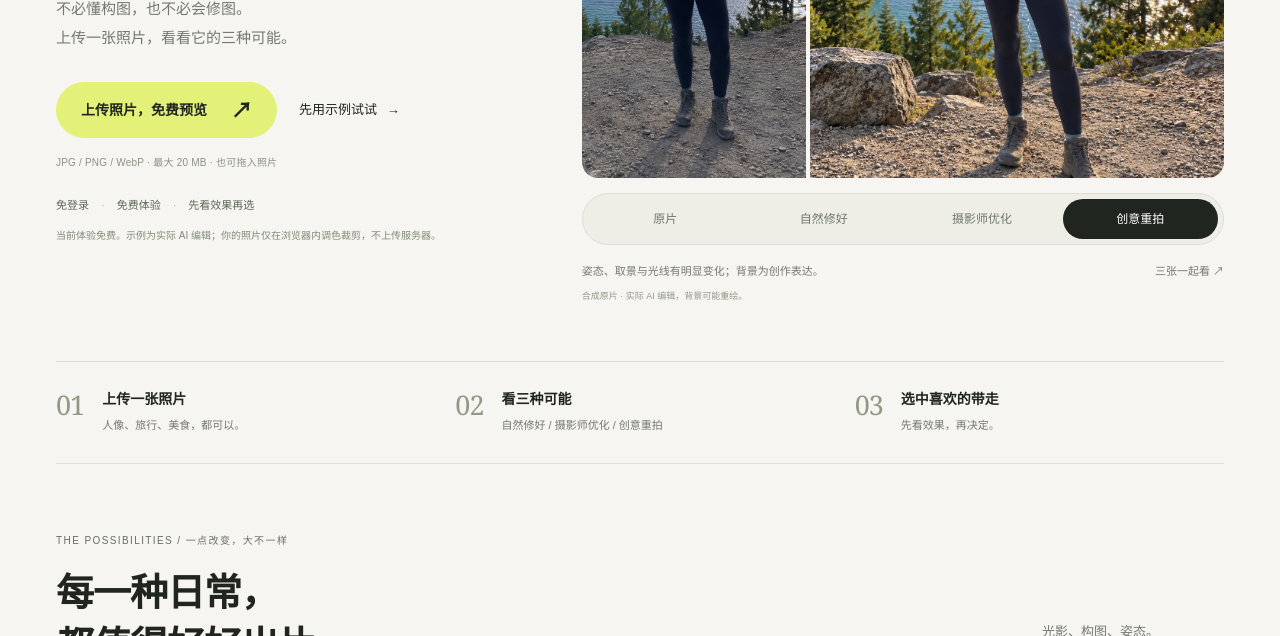
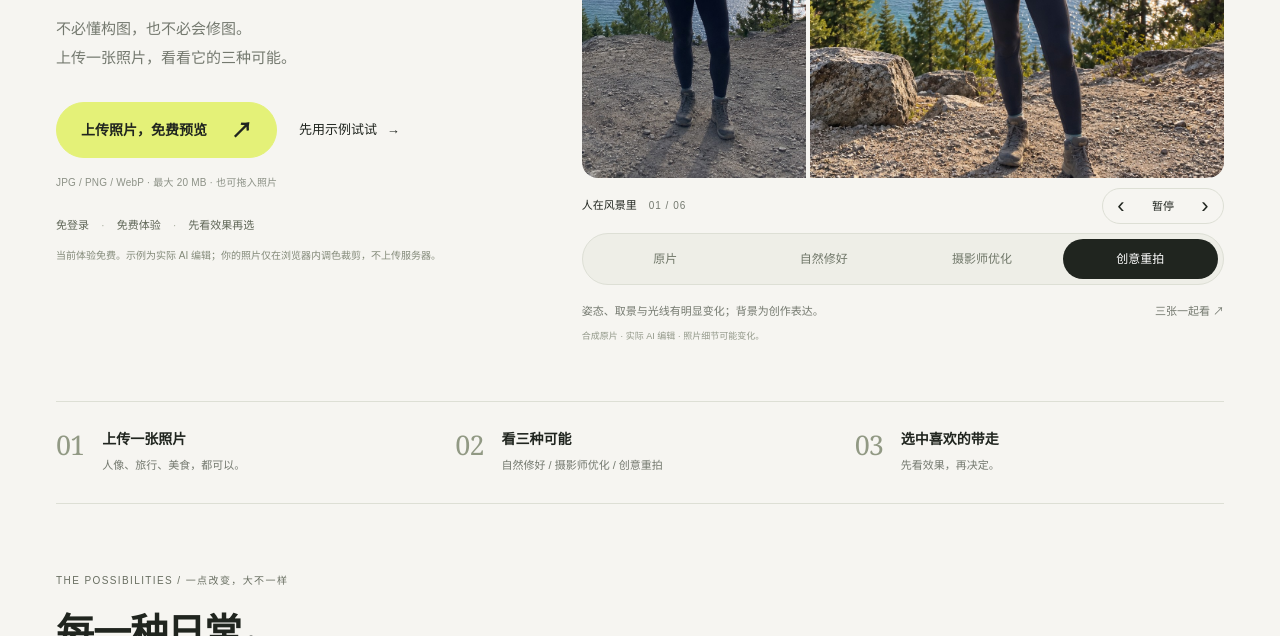
Before and after one commit to 335083474/ai-photographer, a plain HTML site: page site/index.html in a window 1280 px wide. Shown: the part 464-1100 px from the top of the page. Drawn offline with Linux system fonts and the light colour scheme.

Commit message:
Replace hero seam icon with a rotating photo comparison gallery

```diff
--- a/site/index.html
+++ b/site/index.html
@@ -4,7 +4,7 @@
 <meta charset="utf-8"><meta name="viewport" content="width=device-width,initial-scale=1"><meta name="theme-color" content="#f6f5f1">
 <meta name="description" content="光屿 AI 摄影工作室：把随手一拍，变成心动一张。上传一张照片，比较自然修好、摄影师优化、创意重拍三种方向。免登录体验。">
 <title>光屿 AI 摄影师 · 让日常，多一点出片</title>
-<link rel="icon" href="assets/favicon.svg" type="image/svg+xml"><link rel="stylesheet" href="journey.css?v=workflow-20261015"><script src="preview-config.js"></script><script src="journey.js?v=workflow-20261015" defer></script>
+<link rel="icon" href="assets/favicon.svg" type="image/svg+xml"><link rel="stylesheet" href="journey.css?v=carousel-20261015"><script src="preview-config.js"></script><script src="journey.js?v=carousel-20261015" defer></script>
 </head>
 <body>
 <header class="site-header container">
@@ -19,10 +19,11 @@
       <div class="hero-intro"><p class="kicker"><span class="status-dot" aria-hidden="true"></span> 给生活一点光 / AI 摄影工作室</p><h1 id="hero-title">把随手一拍，<br>变成<span class="highlight">心动一张。</span></h1><p class="hero-description">不必懂构图，也不必会修图。<br>上传一张照片，看看它的三种可能。</p></div>
       <div class="hero-actions"><div class="upload-entry" id="upload-drop"><button class="button primary large" data-upload>上传照片，免费预览 <span aria-hidden="true">↗</span></button><button class="text-action sample-entry" id="try-sample">先用示例试试 <span aria-hidden="true">→</span></button><p class="file-note">JPG / PNG / WebP · 最大 20 MB <span class="drop-hint">· 也可拖入照片</span></p></div><div class="purchase-note"><span>免登录</span><span>免费体验</span><span>先看效果再选</span></div><p class="demo-notice">示例为实际 AI 编辑；上传照片暂用本地调色与裁剪演示。</p></div>
     </div>
-    <figure class="hero-example" aria-label="逆光旅行照的原片与修图结果对比">
-      <div class="hero-photo-stage"><figure class="hero-before"><img id="hero-original" alt="逆光旅行照合成原片"><figcaption class="photo-label">原片 <span>BEFORE</span></figcaption></figure><figure class="hero-after"><img id="hero-image" alt="" fetchpriority="high"><figcaption class="photo-label accent" id="hero-image-label">创意重拍</figcaption></figure><span class="comparison-seam" aria-hidden="true">↗</span></div>
+    <figure class="hero-example" role="region" aria-roledescription="轮播" aria-label="照片修改前后对比">
+      <div class="hero-photo-stage"><figure class="hero-before"><img id="hero-original" alt="逆光旅行照合成原片"><figcaption class="photo-label">原片 <span>BEFORE</span></figcaption></figure><figure class="hero-after"><img id="hero-image" alt="" fetchpriority="high"><figcaption class="photo-label accent" id="hero-image-label">创意重拍</figcaption></figure></div>
+      <div class="hero-carousel-bar"><p><span id="hero-case-kind">人在风景里</span><span id="hero-case-count">01 / 06</span></p><div class="hero-carousel-controls" role="group" aria-label="照片轮播控制"><button id="hero-previous" aria-label="上一组照片" disabled>‹</button><button id="hero-rotation" aria-label="暂停自动轮播" disabled>暂停</button><button id="hero-next" aria-label="下一组照片" disabled>›</button></div></div><p class="visually-hidden" id="hero-slide-status" role="status"></p>
       <div class="example-tabs" role="group" aria-label="首页示例版本"><button data-hero-level="original" aria-pressed="false">原片</button><button data-hero-level="natural" aria-pressed="false">自然修好</button><button data-hero-level="photographer" aria-pressed="false">摄影师优化</button><button data-hero-level="creative" aria-pressed="true">创意重拍</button></div>
-      <figcaption class="example-caption"><span id="hero-change">从逆光随拍，到更有氛围的旅行照。</span><button class="text-action" id="open-hero-case">三张一起看 ↗</button></figcaption><p class="source-note">合成原片 · 实际 AI 编辑，背景可能重绘。</p>
+      <figcaption class="example-caption"><span id="hero-change">从逆光随拍，到更有氛围的旅行照。</span><button class="text-action" id="open-hero-case">三张一起看 ↗</button></figcaption><p class="source-note" id="hero-source">合成原片 · 实际 AI 编辑，背景可能重绘。</p>
     </figure>
   </section>
   <section class="journey-steps container" id="how-it-works" aria-label="三步体验"><div class="journey-step"><span class="step-number">01</span><div><h2>上传一张照片</h2><p>人像、旅行、美食，都可以。</p></div></div><div class="journey-step"><span class="step-number">02</span><div><h2>看三种可能</h2><p>自然修好 / 摄影师优化 / 创意重拍</p></div></div><div class="journey-step"><span class="step-number">03</span><div><h2>选中喜欢的带走</h2><p>先看效果，再决定。</p></div></div></section>
--- a/site/journey.js
+++ b/site/journey.js
@@ -10,6 +10,9 @@
   const summaries={natural:'轻调光线与色彩',photographer:'更突出主体与层次',creative:'尝试新的视角与氛围'};
   const jobKey='light-isle-journey-job',sampleKey='light-isle-journey-sample',orderKey='light-isle-journey-order';
   let cases=[],heroLevel='creative',current=null,session=null,generation=0,uploading=false,config={mode:'demo',payments:{enabled:false}},backendReady=staticPreview,toastTimer,checkoutSelection=null,pendingOrder=null;
+  const reducedMotion=window.matchMedia('(prefers-reduced-motion: reduce)');
+  let heroIndex=0,heroTurn=0,heroTimer,heroPaused=reducedMotion.matches,heroHovered=false,heroVisible=true,heroLoading=false,heroDisplayed=null,heroTouch=null;
+  const heroImages=new Map();
   const objectUrls=new Set();
   const stored=key=>{try{return JSON.parse(sessionStorage.getItem(key));}catch{return null;}};
   const save=(key,value)=>{try{if(value)sessionStorage.setItem(key,JSON.stringify(value));else sessionStorage.removeItem(key);return true;}catch{return false;}};
@@ -25,22 +28,49 @@
   async function imageUrl(url,auth){const blob=await(await request(url,{},auth)).blob();const value=URL.createObjectURL(blob);objectUrls.add(value);return value;}
   function refreshResume(){$('#resume-task').hidden=!$('#workspace').hidden||!(current||session);}
   function showWorkspace(){
-    $('#landing').hidden=true;$('#workspace').hidden=false;$('.sticky-upload').hidden=true;refreshResume();
+    $('#landing').hidden=true;$('#workspace').hidden=false;$('.sticky-upload').hidden=true;refreshResume();scheduleHero();
     history.replaceState(null,'','#workspace');window.scrollTo({top:0,behavior:'instant'});
   }
   function showHome(anchor=''){
     $('#workspace').hidden=true;$('#landing').hidden=false;refreshResume();
     history.replaceState(null,'',anchor?'#'+anchor:location.pathname);
     if(anchor)$('#'+anchor)?.scrollIntoView({behavior:'smooth',block:'start'});else window.scrollTo({top:0,behavior:'instant'});
-    refreshSticky();
+    refreshSticky();scheduleHero();
   }
   function refreshSticky(){const r=$('.hero').getBoundingClientRect();$('.sticky-upload').hidden=!$('#workspace').hidden||r.bottom>0;}
-  function setHero(level){
-    if(!cases.length)return;heroLevel=level;const item=cases[0];
-    $('#hero-image').src=item.images[level].url;$('#hero-image').alt=`${item.title} · ${names[level]}`;
-    $('#hero-original').src=item.images.original.url;$('#hero-image-label').textContent=names[level];
-    $('#hero-change').textContent=level==='original'?'逆光下，人物偏暗的合成原片。':item.notes[levels.indexOf(level)];
-    document.querySelectorAll('[data-hero-level]').forEach(b=>b.setAttribute('aria-pressed',String(b.dataset.heroLevel===level)));
+  function loadHeroImage(url){
+    if(!heroImages.has(url)){
+      const ready=new Promise((resolve,reject)=>{const image=new Image();image.onload=()=>resolve();image.onerror=()=>reject(new Error('示例照片暂时未加载，请稍后重试。'));image.src=url;});
+      heroImages.set(url,ready);ready.catch(()=>heroImages.delete(url));
+    }
+    return heroImages.get(url);
+  }
+  function scheduleHero(){
+    clearTimeout(heroTimer);
+    $('#hero-rotation').textContent=heroPaused?'播放':'暂停';$('#hero-rotation').setAttribute('aria-label',heroPaused?'播放自动轮播':'暂停自动轮播');
+    if(cases.length<2||heroPaused||heroHovered||!heroVisible||heroLoading||document.hidden||$('#landing').hidden)return;
+    heroTimer=setTimeout(()=>{heroIndex=(heroIndex+1)%cases.length;void setHero(heroLevel,{automatic:true});},7000);
+  }
+  function pauseHero(){heroPaused=true;scheduleHero();}
+  function moveHero(direction){if(!cases.length)return;pauseHero();heroIndex=(heroIndex+direction+cases.length)%cases.length;void setHero(heroLevel);}
+  async function setHero(level,{automatic=false}={}){
+    if(!cases.length)return;heroLevel=level;const item=cases[heroIndex],turn=++heroTurn;heroLoading=true;clearTimeout(heroTimer);
+    const stage=$('.hero-photo-stage');stage.setAttribute('aria-busy','true');
+    try{
+      await Promise.all([loadHeroImage(item.images.original.url),loadHeroImage(item.images[level].url)]);
+      if(turn!==heroTurn)return;
+      $('#hero-original').src=item.images.original.url;$('#hero-original').alt=`${item.label}原片`;
+      $('#hero-image').src=item.images[level].url;$('#hero-image').alt=`${item.title} · ${names[level]}`;
+      $('#hero-image-label').textContent=names[level];$('#hero-case-kind').textContent=item.label;
+      $('#hero-case-count').textContent=`${String(heroIndex+1).padStart(2,'0')} / ${String(cases.length).padStart(2,'0')}`;
+      $('#hero-change').textContent=level==='original'?'这是未经本次编辑的原片，可以切换三个版本对比。':item.notes[levels.indexOf(level)];
+      $('#hero-source').textContent=item.source+' · 照片细节可能变化。';
+      $('.hero-example').setAttribute('aria-label',`${item.label} · 原片与${names[level]}对比`);stage.dataset.case=item.id;heroDisplayed=item;
+      document.querySelectorAll('[data-hero-level]').forEach(b=>b.setAttribute('aria-pressed',String(b.dataset.heroLevel===level)));
+      if(!automatic)$('#hero-slide-status').textContent=`第 ${heroIndex+1} 组，共 ${cases.length} 组：${item.label}，${names[level]}。`;
+      if(!reducedMotion.matches&&stage.animate)stage.animate([{opacity:.6},{opacity:1}],{duration:280,easing:'ease-out'});
+    }catch(e){if(turn===heroTurn){heroPaused=true;toast(e.message);}}
+    finally{if(turn===heroTurn){heroLoading=false;stage.setAttribute('aria-busy','false');scheduleHero();}}
   }
   function renderGallery(type='all'){
     const visible=type==='all'?cases:cases.filter(c=>c.type===type),gallery=$('#gallery');
@@ -224,19 +254,30 @@
   ['dragleave','drop'].forEach(type=>drop.addEventListener(type,e=>{e.preventDefault();drop.classList.remove('drag-over');}));
   drop.addEventListener('drop',e=>{const file=e.dataTransfer.files?.[0];if(file)void process(file);});
   window.addEventListener('dragover',e=>e.preventDefault());window.addEventListener('drop',e=>{if(!drop.contains(e.target))e.preventDefault();});
-  document.querySelectorAll('[data-hero-level]').forEach(b=>b.onclick=()=>setHero(b.dataset.heroLevel));
+  document.querySelectorAll('[data-hero-level]').forEach(b=>b.onclick=()=>{pauseHero();void setHero(b.dataset.heroLevel);});
+  $('#hero-previous').onclick=()=>moveHero(-1);$('#hero-next').onclick=()=>moveHero(1);
+  $('#hero-rotation').onclick=()=>{heroPaused=!heroPaused;scheduleHero();};
+  $('.hero-example').addEventListener('focusin',e=>{if(e.target!==$('#hero-rotation'))pauseHero();});
+  $('.hero-example').addEventListener('pointerenter',e=>{if(e.pointerType==='mouse'){heroHovered=true;scheduleHero();}});
+  $('.hero-example').addEventListener('pointerleave',e=>{if(e.pointerType==='mouse'){heroHovered=false;scheduleHero();}});
+  $('.hero-photo-stage').addEventListener('pointerdown',e=>{if(e.pointerType==='touch'){pauseHero();heroTouch={x:e.clientX,y:e.clientY};}});
+  $('.hero-photo-stage').addEventListener('pointerup',e=>{if(e.pointerType!=='touch'||!heroTouch)return;const dx=e.clientX-heroTouch.x,dy=e.clientY-heroTouch.y;heroTouch=null;if(Math.abs(dx)>48&&Math.abs(dx)>Math.abs(dy)*1.2)moveHero(dx<0?1:-1);});
+  $('.hero-photo-stage').addEventListener('pointercancel',()=>{heroTouch=null;});
+  document.addEventListener('visibilitychange',scheduleHero);
+  reducedMotion.addEventListener('change',()=>{if(reducedMotion.matches)pauseHero();});
   document.querySelectorAll('[data-type]').forEach(b=>b.onclick=()=>{document.querySelectorAll('[data-type]').forEach(x=>x.setAttribute('aria-pressed',String(x===b)));renderGallery(b.dataset.type);});
   $('#gallery').addEventListener('click',e=>{const b=e.target.closest('[data-case]');if(b)openSample(b.dataset.case);});
-  $('#try-sample').onclick=()=>openSample(cases[0]?.id);$('#open-hero-case').onclick=()=>openSample(cases[0]?.id);
+  const openHero=()=>{pauseHero();const item=heroDisplayed||cases[heroIndex];if(item){openSample(item.id);if(levels.includes(heroLevel))choose(heroLevel);}else toast('示例正在加载，请稍候。');};
+  $('#try-sample').onclick=openHero;$('#open-hero-case').onclick=openHero;
   $('.brand').addEventListener('click',e=>{e.preventDefault();showHome();});$('#back-home').onclick=()=>showHome();
   document.querySelectorAll('[data-home-anchor]').forEach(a=>a.addEventListener('click',e=>{e.preventDefault();showHome(a.dataset.homeAnchor);}));
   $('#resume-task').onclick=()=>{if(current?.variants){renderResults();showWorkspace();}else if(session)void resumeJob();};
   $('#close-checkout').onclick=()=>$('#checkout-dialog').close();$('#download-button').onclick=downloadSelected;
   $('#checkout-dialog').addEventListener('close',()=>{checkoutSelection=null;});
   $('#checkout-dialog').addEventListener('click',e=>{if(e.target===$('#checkout-dialog')){const r=e.target.getBoundingClientRect();if(e.clientX<r.left||e.clientX>r.right||e.clientY<r.top||e.clientY>r.bottom)e.target.close();}});
-  if('IntersectionObserver' in window)new IntersectionObserver(refreshSticky).observe($('.hero'));
-  window.addEventListener('pagehide',event=>{if(!event.persisted)clearUrls();});
-  window.addEventListener('pageshow',event=>{if(event.persisted&&current?.kind==='upload'&&session)void resumeJob();});
+  if('IntersectionObserver' in window)new IntersectionObserver(entries=>{heroVisible=entries[0].isIntersecting;refreshSticky();scheduleHero();}).observe($('.hero'));
+  window.addEventListener('pagehide',event=>{clearTimeout(heroTimer);if(!event.persisted)clearUrls();});
+  window.addEventListener('pageshow',event=>{scheduleHero();if(event.persisted&&current?.kind==='upload'&&session)void resumeJob();});
   async function initialize(){
     document.querySelectorAll('[data-upload]').forEach(b=>b.disabled=!backendReady);
     if(!staticPreview){try{
@@ -248,7 +289,8 @@
       const response=await fetch('journey-cases.json');if(!response.ok)throw new Error('案例暂时没有加载成功，请刷新重试。');
       const data=await response.json();cases=data.cases;
       for(const c of cases)for(const image of Object.values(c.images))image.url=assetUrl(image.url);
-      setHero(heroLevel);renderGallery();
+      for(const selector of ['#hero-previous','#hero-next','#hero-rotation'])$(selector).disabled=cases.length<2;
+      void setHero(heroLevel);renderGallery();
       const previous=stored(sampleKey);
       const returnOrder=new URLSearchParams(location.search).get('order_id');
       if(returnOrder&&session&&pendingOrder?.id===returnOrder&&backendReady)void resumeJob();
```
Also changed, not shown: site/journey.css.
